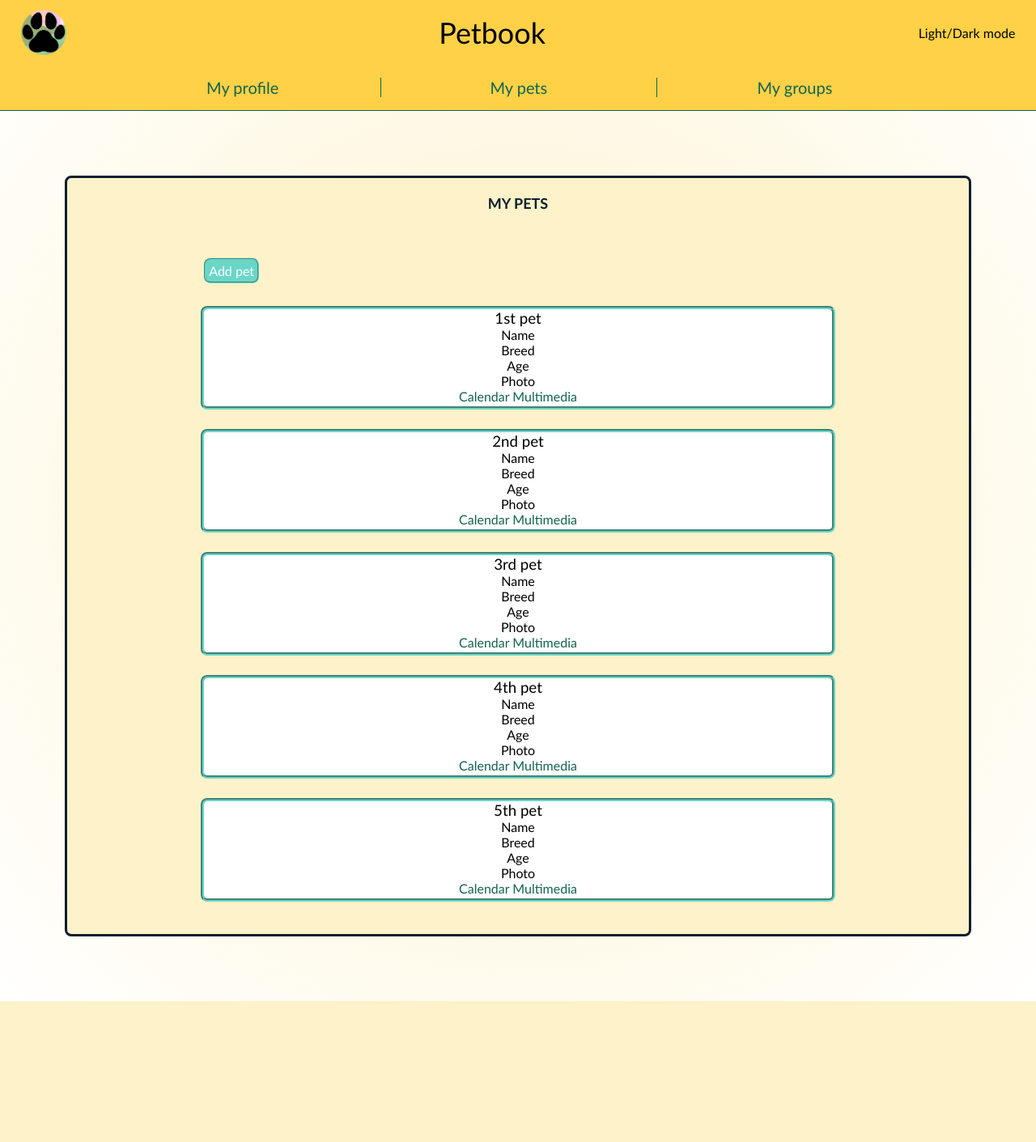
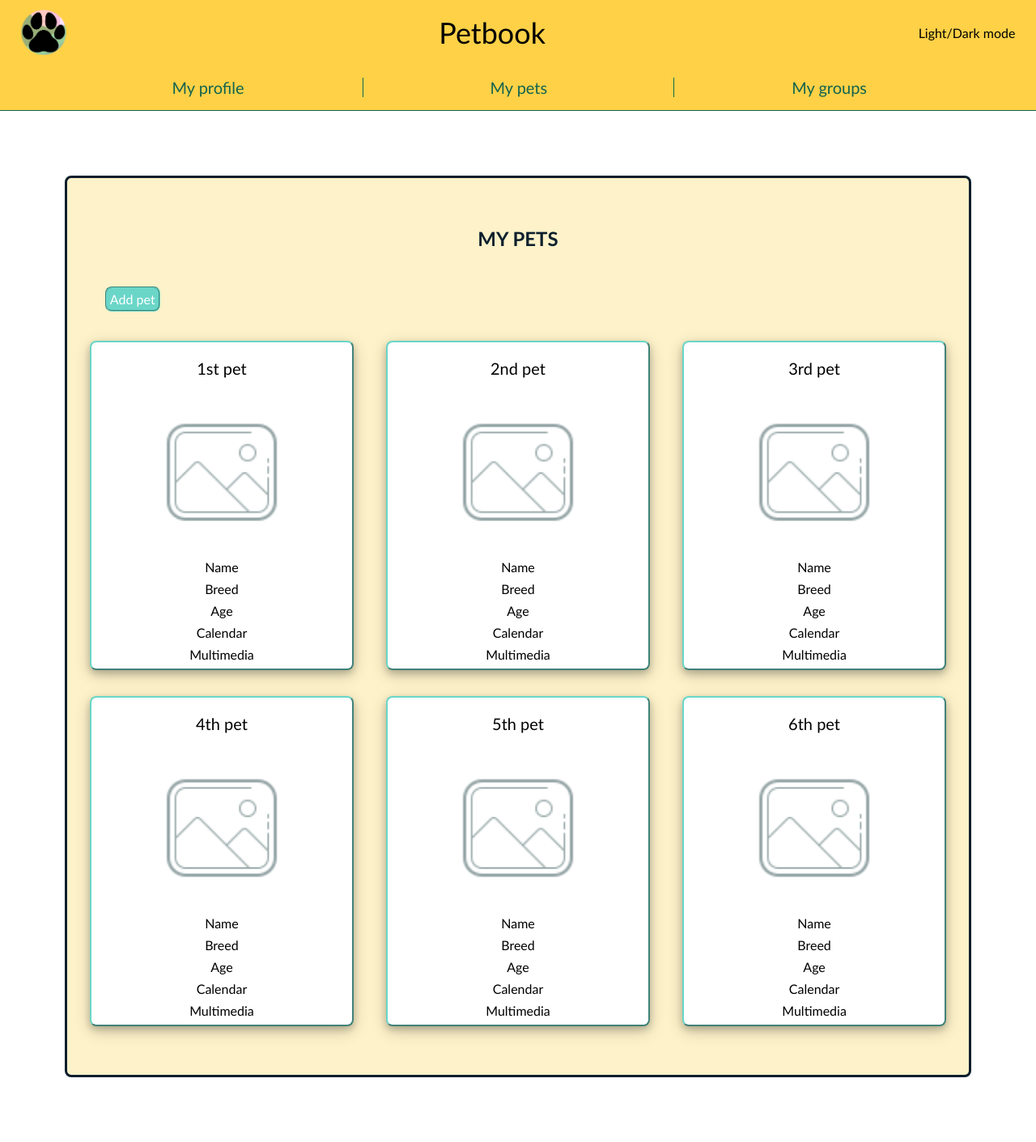
Before and after one commit to radu781/Pet-Smart-Manager, a PHP site: page /mypets.html in a window 1280 px wide. Shown: the whole page at 81% size. Before the commit the page ends 1237 px from the top, so only its background shows below. Run offline with PHP 8.4, Linux system fonts and the light colour scheme.

Commit message:
Update mypets & header

```diff
--- a/mypets.html
+++ b/mypets.html
@@ -33,49 +33,70 @@
                 <p class="command">Add pet</p>
             </div>
             <div class="pet">
-                <h3>1st pet</h3>
-                <p>Name</p>
-                <p>Breed</p>
-                <p>Age</p>
-                <p>Photo</p>
-                <a href="calendar.html" class="link_for_menu">Calendar</a>
-                <a href="multimedia.html" class="link_for_menu">Multimedia</a>
+                <h3 class="pet_name">1st pet</h3>
+                <div class="photo_container">
+                    <img class="pet_photo" src="resources/nopicture.png">
+                </div>
+                <p class="pet_field">Name</p>
+                <p class="pet_field">Breed</p>
+                <p class="pet_field">Age</p>
+                <p class="pet_field"><a href="calendar.html" class="link_for_pet">Calendar</a></p>
+                <p class="pet_field"><a href="multimedia.html" class="link_for_pet">Multimedia</a></p>
             </div>
             <div class="pet">
-                <h3>2nd pet</h3>
-                <p>Name</p>
-                <p>Breed</p>
-                <p>Age</p>
-                <p>Photo</p>
-                <a href="calendar.html" class="link_for_menu">Calendar</a>
-                <a href="multimedia.html" class="link_for_menu">Multimedia</a>
+                <h3 class="pet_name">2nd pet</h3>
+                <div class="photo_container">
+                    <img class="pet_photo" src="resources/nopicture.png">
+                </div>
+                <p class="pet_field">Name</p>
+                <p class="pet_field">Breed</p>
+                <p class="pet_field">Age</p>
+                <p class="pet_field"><a href="calendar.html" class="link_for_pet">Calendar</a></p>
+                <p class="pet_field"><a href="multimedia.html" class="link_for_pet">Multimedia</a></p>
             </div>
             <div class="pet">
-                <h3>3rd pet</h3>
-                <p>Name</p>
-                <p>Breed</p>
-                <p>Age</p>
-                <p>Photo</p>
-                <a href="calendar.html" class="link_for_menu">Calendar</a>
-                <a href="multimedia.html" class="link_for_menu">Multimedia</a>
+                <h3 class="pet_name">3rd pet</h3>
+                <div class="photo_container">
+                    <img class="pet_photo" src="resources/nopicture.png">
+                </div>
+                <p class="pet_field">Name</p>
+                <p class="pet_field">Breed</p>
+                <p class="pet_field">Age</p>
+                <p class="pet_field"><a href="calendar.html" class="link_for_pet">Calendar</a></p>
+                <p class="pet_field"><a href="multimedia.html" class="link_for_pet">Multimedia</a></p>
             </div>
             <div class="pet">
-                <h3>4th pet</h3>
-                <p>Name</p>
-                <p>Breed</p>
-                <p>Age</p>
-                <p>Photo</p>
-                <a href="calendar.html" class="link_for_menu">Calendar</a>
-                <a href="multimedia.html" class="link_for_menu">Multimedia</a>
+                <h3 class="pet_name">4th pet</h3>
+                <div class="photo_container">
+                    <img class="pet_photo" src="resources/nopicture.png">
+                </div>
+                <p class="pet_field">Name</p>
+                <p class="pet_field">Breed</p>
+                <p class="pet_field">Age</p>
+                <p class="pet_field"><a href="calendar.html" class="link_for_pet">Calendar</a></p>
+                <p class="pet_field"><a href="multimedia.html" class="link_for_pet">Multimedia</a></p>
             </div>
             <div class="pet">
-                <h3>5th pet</h3>
-                <p>Name</p>
-                <p>Breed</p>
-                <p>Age</p>
-                <p>Photo</p>
-                <a href="calendar.html" class="link_for_menu">Calendar</a>
-                <a href="multimedia.html" class="link_for_menu">Multimedia</a>
+                <h3 class="pet_name">5th pet</h3>
+                <div class="photo_container">
+                    <img class="pet_photo" src="resources/nopicture.png">
+                </div>
+                <p class="pet_field">Name</p>
+                <p class="pet_field">Breed</p>
+                <p class="pet_field">Age</p>
+                <p class="pet_field"><a href="calendar.html" class="link_for_pet">Calendar</a></p>
+                <p class="pet_field"><a href="multimedia.html" class="link_for_pet">Multimedia</a></p>
+            </div>
+            <div class="pet">
+                <h3 class="pet_name">6th pet</h3>
+                <div class="photo_container">
+                    <img class="pet_photo" src="resources/nopicture.png">
+                </div>
+                <p class="pet_field">Name</p>
+                <p class="pet_field">Breed</p>
+                <p class="pet_field">Age</p>
+                <p class="pet_field"><a href="calendar.html" class="link_for_pet">Calendar</a></p>
+                <p class="pet_field"><a href="multimedia.html" class="link_for_pet">Multimedia</a></p>
             </div>
             <!--more pets-->
         </div>
--- a/styles/global.css
+++ b/styles/global.css
@@ -48,14 +48,14 @@ img {
 div.site_name {
     font-size: 2.25rem;
 }
+div.site_name:hover{
+    transform: scale(1.05);
+    transition: 200ms;
+}
 
 a.site_name {
     text-decoration: none;
     color: black;
-}
-
-a.site_name:hover {
-    font-size: 2.375rem;
 }
 
 div.display_mode {
@@ -75,10 +75,9 @@ nav {
     flex-wrap: nowrap;
     justify-content: center;
 }
-
 nav:hover {
-    border-top: 0.2rem solid var(--darkgreen);
-    transition: 150ms;
+    outline: 0.2rem solid var(--darkgreen);
+    transition: 100ms;
 }
 
 
@@ -87,7 +86,7 @@ nav:hover {
 ul.menu {
     padding: 0rem;
     list-style: none;
-    width: 80%;
+    width: 90%;
     display: flex;
     flex-direction: row;
     flex-wrap: nowrap;
--- a/styles/sofron.css
+++ b/styles/sofron.css
@@ -6,18 +6,23 @@
     --orange: #FFD147;
 }
 
+/* content - general */
 body{
-    background:radial-gradient(circle, var(--yellow), white);
+    background-color: white;
 }
 div.main-content{
+    padding: 2.5vh;
+    padding-bottom: 7.5vh;
     background-color: var(--yellow);
+}
+h2.default-title{
+    margin: 5vh;
+    font-size: 1.5rem;
+    color: var(--darkblue);
+    text-align: center;
 }
 
 /* content - my profile */
-h2.default-title{
-    color: var(--darkblue);
-    text-align: center;
-}
 p.user-details{
     padding: 0rem;
     padding-top: 2rem;
@@ -27,18 +32,17 @@ p.user-details{
 
 /* content - my pets */
 div.pets{
-    padding: 0rem;
-    padding-top: 2rem;
 
     display:flex;
-    flex-direction: column;
+    flex-direction: row;
     flex-wrap: wrap;
-    justify-content: space-between;
+    justify-content: space-evenly;
     align-items: center;
-    row-gap: 1.5rem;
+    row-gap: 4vh;
+    column-gap: 4vh;
 }
 div.panel{
-    width: 75%;
+    width: 95%;
     height: 2.5rem;
 
     display:flex;
@@ -52,16 +56,51 @@ p.command{
     border-radius: 0.5rem;
     background-color: var(--lightgreen);
     color: white;
+    cursor: pointer;
 }
+p.command:hover{
+    transform: scale(1.1);
+    transition: 100ms;
+}
+
 div.pet{
-    width: 75%;
-    max-width: 75%;
-    height: 7.5rem;
-    border: 0.25rem groove var(--lightgreen);
+    width: 30%;
+    border: 0.15rem outset var(--lightgreen);
     border-radius: 0.5rem;
     background-color: white;
+    box-shadow: 0 4px 8px 0 rgba(0, 0, 0, 0.2), 0 6px 20px 0 rgba(0, 0, 0, 0.19);
 
     text-align: center;
+}
+div.pet:hover{
+    transform: scale(1.05);
+    transition: 250ms;
+}
+h3.pet_name{
+    margin: 2.5vh;
+    font-size: 1.25rem;
+}
+img.pet_photo{
+    width: 60%;
+    height: 60%;
+}
+p.pet_field{
+    margin: 1vh;
+}
+a.link_for_pet{
+    text-decoration: none;
+    color: black;
+}
+
+@media (max-width:700px){
+    div.pet{
+        width: 40%;
+    }
+}
+@media (max-width:500px){
+    div.pet{
+        width: 75%;
+    }
 }
 
 /* content - my groups */
```
Also changed, not shown: homepage.html (line endings or trailing spaces), resources/nopicture.png (added).
